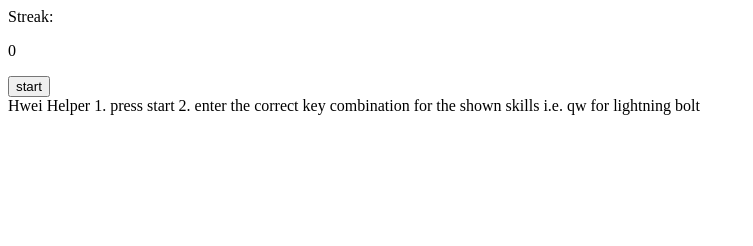
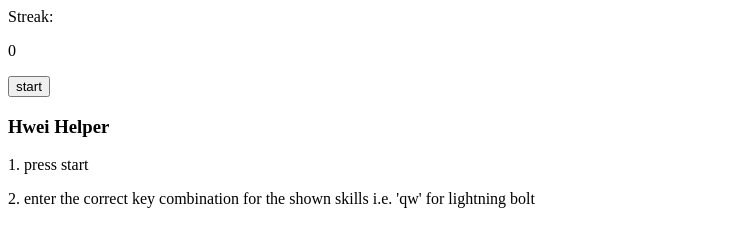
Before and after one commit to Lars024/Lars024.github.io, a plain HTML site: page index.html in a window 1280 px wide. Shown: the whole page, without its empty margins (0-753 px from the left). Drawn offline with Linux system fonts and the light colour scheme.

Commit message:
Update index.html

```diff
--- a/index.html
+++ b/index.html
@@ -53,10 +53,10 @@ function startGame(){
 <button type="submit" onclick="startGame()">start</button>
 </div>
 <div>
-Hwei Helper
+<h3>Hwei Helper</h3>
 
-1. press start
-2. enter the correct key combination for the shown skills i.e. qw for lightning bolt
+<p>1. press start</p>
+<p>2. enter the correct key combination for the shown skills i.e. 'qw' for lightning bolt </p>
 
 </div>
 </body>
```
